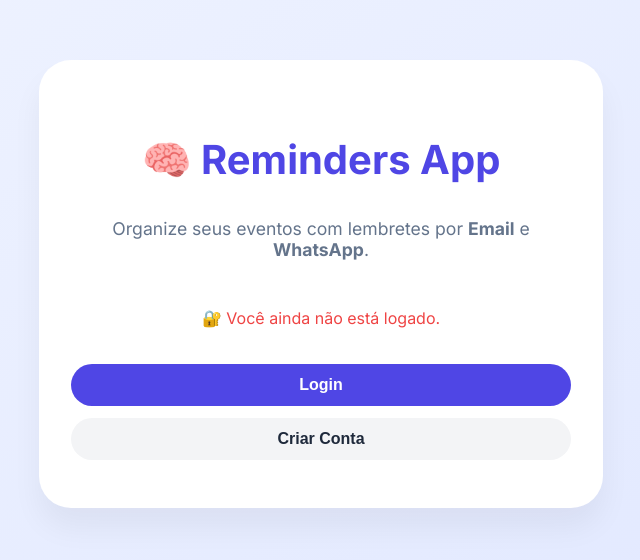
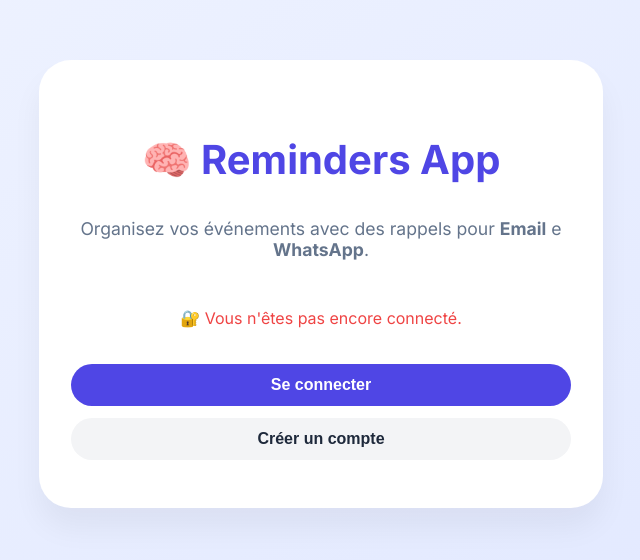
Before and after one commit to tales1982/reminders-app, a Next.js app in the folder frontend_reminders/: page / in a window 1280 px wide. Shown: the part 148-708 px from the top of the page, without its empty margins (319-959 px from the left). Built offline with nearby package versions, Linux system fonts and the light colour scheme.

Commit message:
alterando idioma pra frances do homepage

```diff
--- a/frontend_reminders/app/page.tsx
+++ b/frontend_reminders/app/page.tsx
@@ -18,19 +18,19 @@ export default function Home() {
       <div className="home-card">
         <h1 className="home-title">🧠 Reminders App</h1>
         <p className="home-subtitle">
-          Organize seus eventos com lembretes por <strong>Email</strong> e <strong>WhatsApp</strong>.
+          Organisez vos événements avec des rappels pour <strong>Email</strong> e <strong>WhatsApp</strong>.
         </p>
 
         {isLoggedIn ? (
           <>
-            <p className="home-status logged">✅ Você está logado!</p>
-            <button className="home-button primary" onClick={() => router.push("/calendar")}>Ir para o Calendário 📅</button>
+            <p className="home-status logged">✅ Vous êtes connecté!</p>
+            <button className="home-button primary" onClick={() => router.push("/calendar")}>Aller au calendrier 📅</button>
           </>
         ) : (
           <div className="home-actions">
-            <p className="home-status not-logged">🔐 Você ainda não está logado.</p>
-            <button className="home-button primary" onClick={() => router.push("/login")}>Login</button>
-            <button className="home-button secondary" onClick={() => router.push("/register")}>Criar Conta</button>
+            <p className="home-status not-logged">🔐 Vous n'êtes pas encore connecté.</p>
+            <button className="home-button primary" onClick={() => router.push("/login")}>Se connecter</button>
+            <button className="home-button secondary" onClick={() => router.push("/register")}>Créer un compte</button>
           </div>
         )}
       </div>
```
